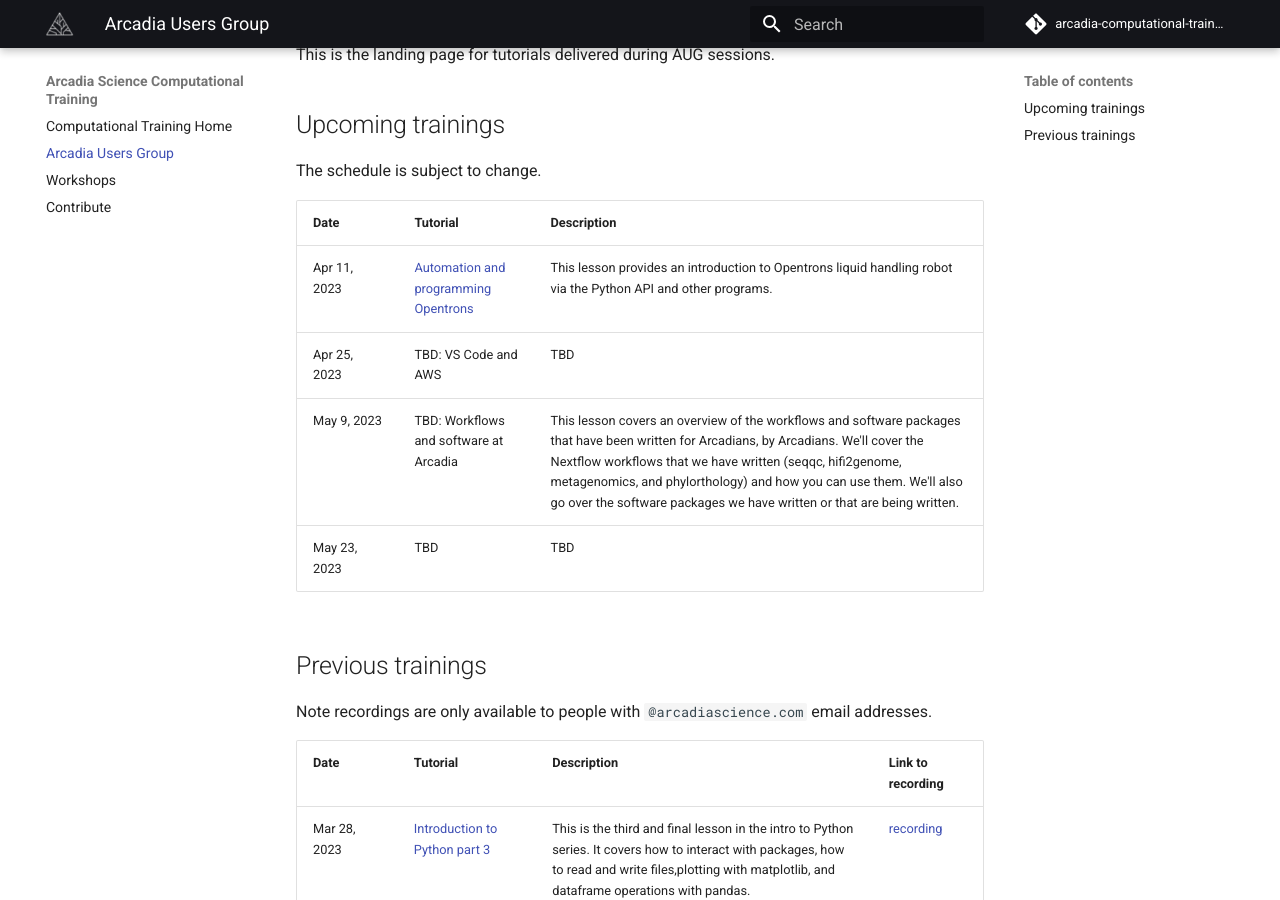
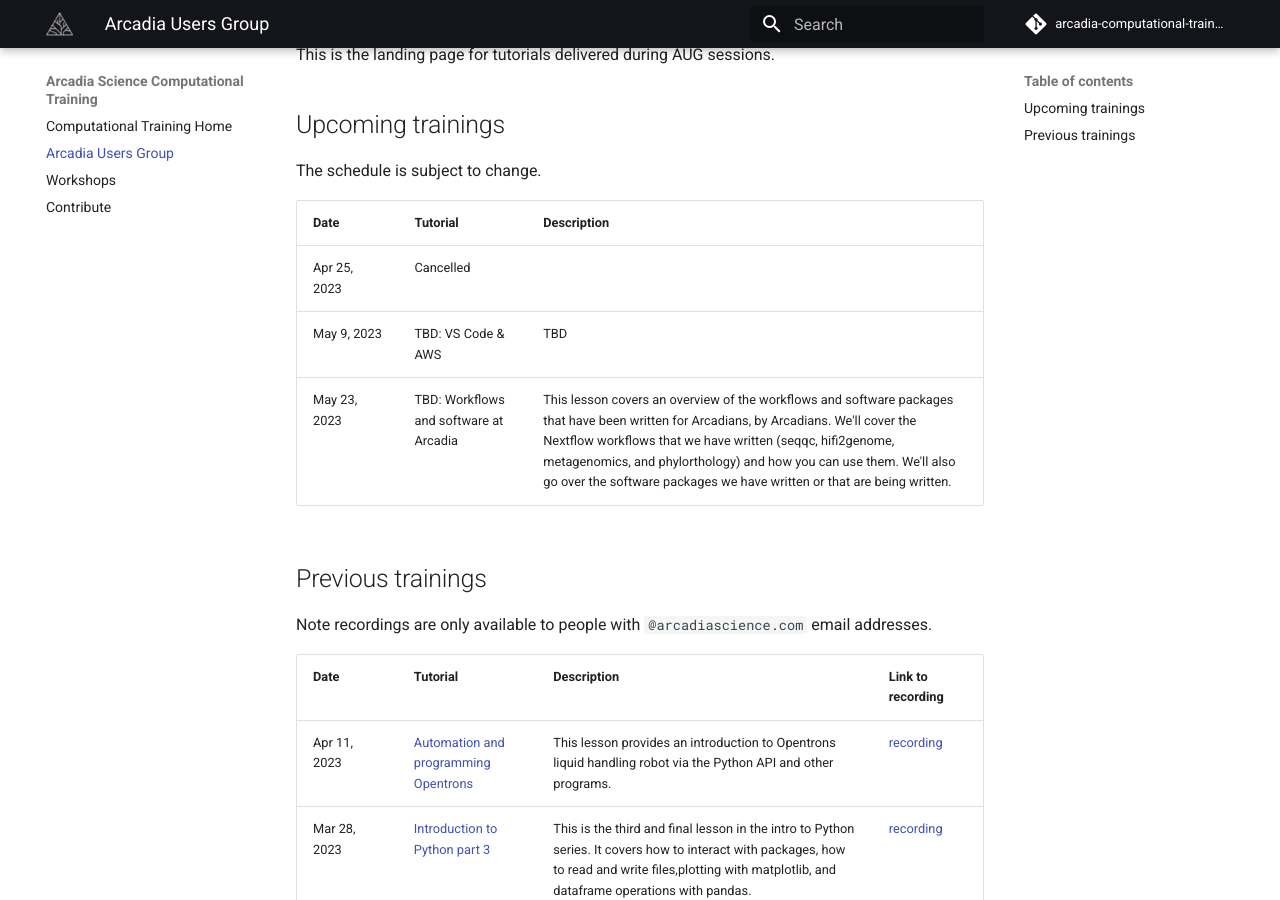
Before and after one commit to Arcadia-Science/arcadia-computational-training, an MkDocs documentation site: the page built from docs/arcadia-users-group/overview.md, in a window 1280 px wide and 900 px high, scrolled down 477 px. Built offline with MkDocs 1.6.1 and Material for MkDocs 9.7.7, drawn with Linux system fonts in a browser that asks for light colours; comment, search, counter and statistics services are not loaded; some of the changed lines change nothing that is shown.

Commit message:
update AUG schedule and links

```diff
--- a/docs/arcadia-users-group/overview.md
+++ b/docs/arcadia-users-group/overview.md
@@ -18,12 +18,11 @@
 
 The schedule is subject to change.
 
-| Date         | Tutorial                                                                                                           | Description                                                                                                                                                                                                                                                                                                                                           |
-| ------------ | ------------------------------------------------------------------------------------------------------------------ | ----------------------------------------------------------------------------------------------------------------------------------------------------------------------------------------------------------------------------------------------------------------------------------------------------------------------------------------------------- |
-| Apr 11, 2023 | [Automation and programming Opentrons](https://github.com/Arcadia-Science/arcadia-opentrons/blob/main/training.md) | This lesson provides an introduction to Opentrons liquid handling robot via the Python API and other programs.                                                                                                                                                                                                                                        |
-| Apr 25, 2023 | TBD: VS Code and AWS                                                                                               | TBD                                                                                                                                                                                                                                                                                                                                                   |
-| May 9, 2023  | TBD: Workflows and software at Arcadia                                                                             | This lesson covers an overview of the workflows and software packages that have been written for Arcadians, by Arcadians. We'll cover the Nextflow workflows that we have written (seqqc, hifi2genome, metagenomics, and phylorthology) and how you can use them. We'll also go over the software packages we have written or that are being written. |
-| May 23, 2023 | TBD                                                                                                                | TBD                                                                                                                                                                                                                                                                                                                                                   |
+| Date         | Tutorial                               | Description                                                                                                                                                                                                                                                                                                                                           |
+| ------------ | -------------------------------------- | ----------------------------------------------------------------------------------------------------------------------------------------------------------------------------------------------------------------------------------------------------------------------------------------------------------------------------------------------------- |
+| Apr 25, 2023 | Cancelled                              |                                                                                                                                                                                                                                                                                                                                                       |
+| May 9, 2023  | TBD: VS Code & AWS                     | TBD                                                                                                                                                                                                                                                                                                                                                   |
+| May 23, 2023 | TBD: Workflows and software at Arcadia | This lesson covers an overview of the workflows and software packages that have been written for Arcadians, by Arcadians. We'll cover the Nextflow workflows that we have written (seqqc, hifi2genome, metagenomics, and phylorthology) and how you can use them. We'll also go over the software packages we have written or that are being written. |
 
 ## Previous trainings
 
@@ -31,6 +30,7 @@
 
 | Date          | Tutorial                                                                                                                                                                   | Description                                                                                                                                                                                                                                                                                                                                                                                                                                          | Link to recording                                                                                 |
 | ------------- | -------------------------------------------------------------------------------------------------------------------------------------------------------------------------- | ---------------------------------------------------------------------------------------------------------------------------------------------------------------------------------------------------------------------------------------------------------------------------------------------------------------------------------------------------------------------------------------------------------------------------------------------------- | ------------------------------------------------------------------------------------------------- |
+| Apr 11, 2023  | [Automation and programming Opentrons](https://github.com/Arcadia-Science/arcadia-opentrons/blob/main/training.md)                                                         | This lesson provides an introduction to Opentrons liquid handling robot via the Python API and other programs.                                                                                                                                                                                                                                                                                                                                       | [recording](https://youtu.be/xGiFBlY3hQw)                                                         |
 | Mar 28, 2023  | [Introduction to Python part 3](20230328-intro-to-python-3/lesson.md)                                                                                                      | This is the third and final lesson in the intro to Python series. It covers how to interact with packages, how to read and write files,plotting with matplotlib, and dataframe operations with pandas.                                                                                                                                                                                                                                               | [recording](https://youtu.be/KfAcxA2MWbU)                                                         |
 | Mar 14, 2023  | [Introduction to Python part 2](20230314-intro-to-python-2/lesson.md)                                                                                                      | This is the second lesson in an intro to Python series. It covers data structures (lists, dictionaries), loops, conditionals, and methods. Scroll to the bottom of the lesson for another practice problem set.                                                                                                                                                                                                                                      | [recording part 1](https://youtu.be/aqQNTaiLOnM) [recording part 2](https://youtu.be/2a7zlV5dLAQ) |
 | Feb 28, 2023  | [Introduction to Python part 1](20230228-intro-to-python-1/lesson.md)                                                                                                      | This is the first lesson in an intro to Python series. It covers variables, data types, functions, and running scripts from the command line. Scroll to the bottom of the lesson for a practice problem set.                                                                                                                                                                                                                                         | [recording](https://www.youtube.com/watch?v=tKxtgqib6H8)                                          |
```
